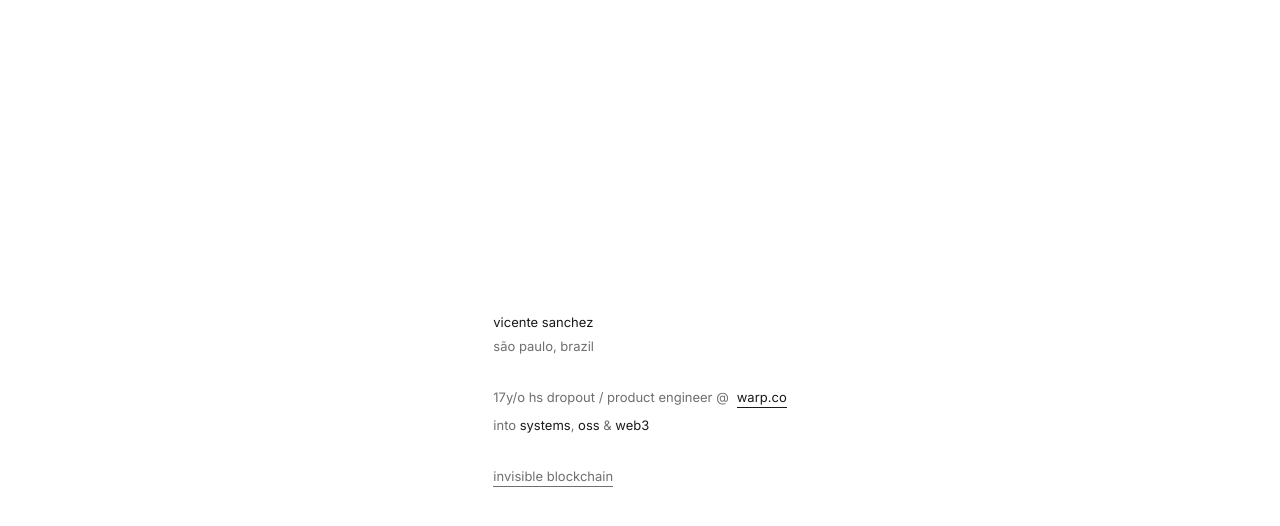
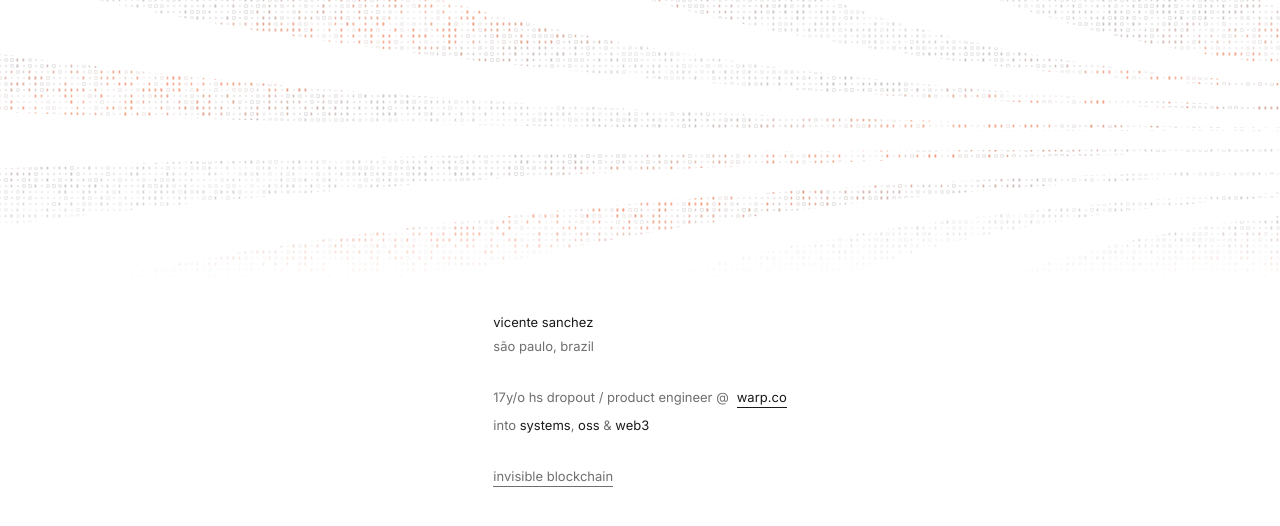
Before and after one commit to Vicentesan/vicentesan.dev, a Next.js app: page / in a window 1280 px wide. Shown: the top 526 px of the page. Built offline with nearby package versions, Linux system fonts and the light colour scheme.

Commit message:
fix: keep warp background visible on touch devices

```diff
--- a/src/components/warp-hover-background.tsx
+++ b/src/components/warp-hover-background.tsx
@@ -1,12 +1,22 @@
 'use client';
 
-import { useEffect, useRef } from 'react';
+import { useEffect, useRef, useState } from 'react';
 
 export function WarpHoverBackground({ active }: { active: boolean }) {
   const canvasRef = useRef<HTMLCanvasElement>(null);
+  const [alwaysVisible, setAlwaysVisible] = useState(false);
+  const visible = active || alwaysVisible;
 
   useEffect(() => {
-    if (!active) return;
+    const media = window.matchMedia('(hover: none), (pointer: coarse)');
+    const update = () => setAlwaysVisible(media.matches);
+    update();
+    media.addEventListener('change', update);
+    return () => media.removeEventListener('change', update);
+  }, []);
+
+  useEffect(() => {
+    if (!visible) return;
     const canvas = canvasRef.current;
     const ctx = canvas?.getContext('2d');
     if (!canvas || !ctx) return;
@@ -131,7 +141,7 @@ export function WarpHoverBackground({ active }: { active: boolean }) {
       motion.removeEventListener('change', start);
       document.removeEventListener('visibilitychange', start);
     };
-  }, [active]);
+  }, [visible]);
 
-  return <canvas ref={canvasRef} className="warp-hover-background" data-active={active} aria-hidden="true" />;
+  return <canvas ref={canvasRef} className="warp-hover-background" data-active={visible} aria-hidden="true" />;
 }
```
